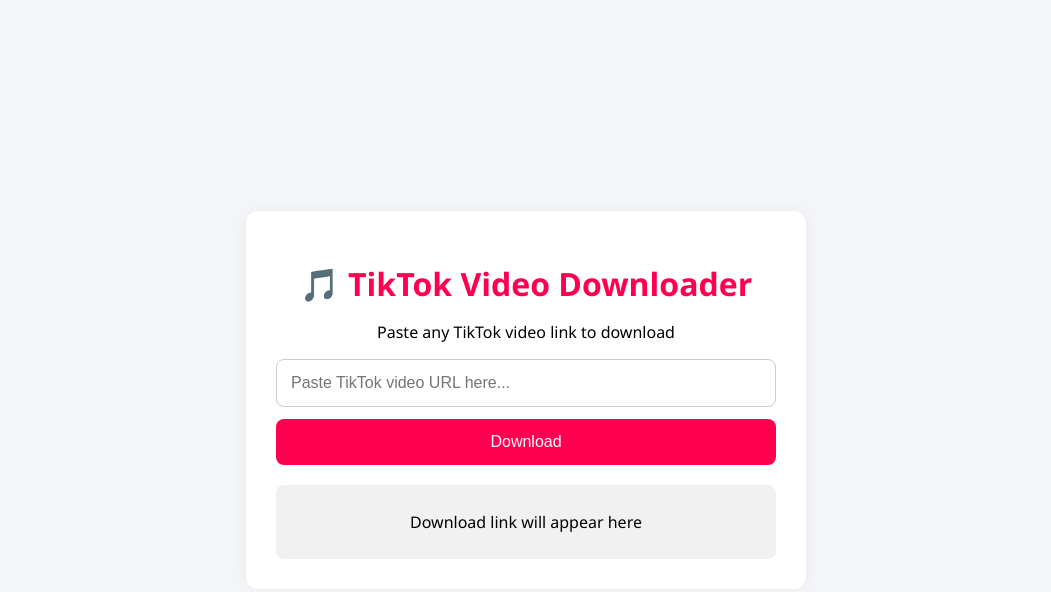
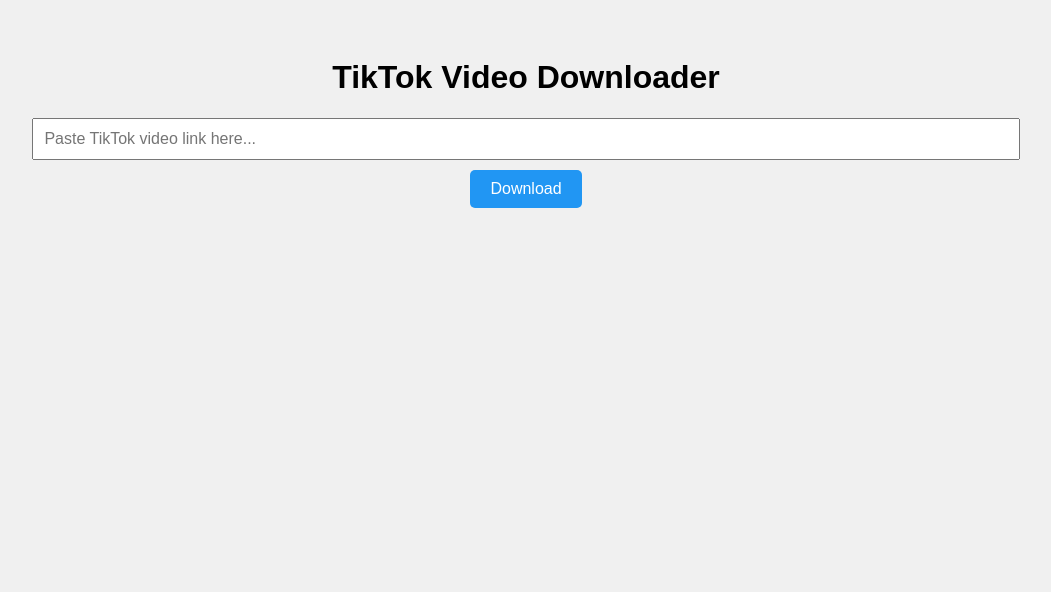
Before and after one commit to sagor8419/tiktok-downloader-ui, a plain HTML site: page index.html in a window 1280 px wide. Shown: the whole page, without its empty margins (114-1165 px from the left). Drawn offline with Linux system fonts and the light colour scheme.

Commit message:
Add files via upload

```diff
--- a/index.html
+++ b/index.html
@@ -2,31 +2,76 @@
 <!DOCTYPE html>
 <html lang="en">
 <head>
-  <meta charset="UTF-8" />
-  <meta name="viewport" content="width=device-width, initial-scale=1" />
-  <title>TikTok Downloader</title>
-  <link rel="stylesheet" href="style.css" />
+    <meta charset="UTF-8">
+    <title>TikTok Downloader</title>
+    <meta name="viewport" content="width=device-width, initial-scale=1.0">
+    <style>
+        body {
+            font-family: sans-serif;
+            padding: 30px;
+            background-color: #f0f0f0;
+            text-align: center;
+        }
+        input {
+            width: 80%;
+            padding: 10px;
+            font-size: 16px;
+            margin-bottom: 10px;
+        }
+        button {
+            padding: 10px 20px;
+            font-size: 16px;
+            background: #2196F3;
+            color: white;
+            border: none;
+            border-radius: 5px;
+            cursor: pointer;
+        }
+        button:hover {
+            background: #0b7dda;
+        }
+        #result {
+            margin-top: 20px;
+        }
+    </style>
 </head>
 <body>
-  <div class="app-container">
-    <h1>🎵 TikTok Video Downloader</h1>
-    <p>Paste any TikTok video link to download</p>
+    <h1>TikTok Video Downloader</h1>
+    <input type="text" id="videoInput" placeholder="Paste TikTok video link here..." />
+    <br>
+    <button onclick="downloadVideo()">Download</button>
+    <div id="result"></div>
 
-    <form id="downloadForm">
-      <input
-        type="text"
-        id="urlInput"
-        placeholder="Paste TikTok video URL here..."
-        required
-      />
-      <button type="submit">Download</button>
-    </form>
+    <script>
+      async function downloadVideo() {
+        const input = document.getElementById("videoInput");
+        const videoUrl = input.value;
+        const resultBox = document.getElementById("result");
 
-    <div id="resultBox">
-      <p>Download link will appear here</p>
-    </div>
-  </div>
+        if (!videoUrl) {
+          resultBox.innerHTML = "<p style='color:red'>Please paste a valid TikTok URL.</p>";
+          return;
+        }
 
-  <script src="script.js"></script>
+        resultBox.innerHTML = "<p>Loading...</p>";
+
+        try {
+          const response = await fetch(`https://tkwn.com/api/download?url=${encodeURIComponent(videoUrl)}`);
+          const data = await response.json();
+
+          if (data && data.data && data.data.nowm) {
+            resultBox.innerHTML = `
+              <p>✅ Download ready:</p>
+              <a href="${data.data.nowm}" target="_blank" download>🔗 Click to Download</a>
+            `;
+          } else {
+            resultBox.innerHTML = "<p style='color:red'>❌ Failed to fetch video. Try again.</p>";
+          }
+        } catch (err) {
+          console.error(err);
+          resultBox.innerHTML = "<p style='color:red'>⚠️ Error fetching video.</p>";
+        }
+      }
+    </script>
 </body>
 </html>
```
